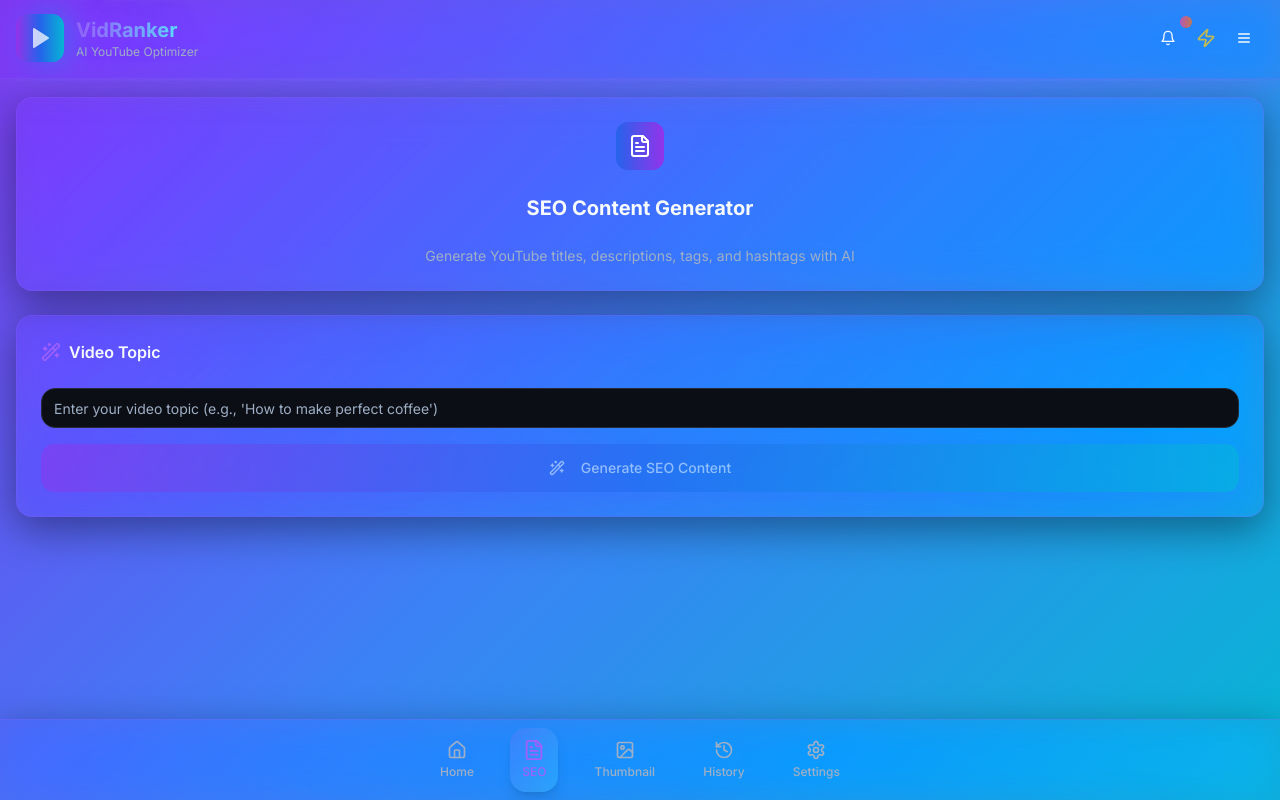
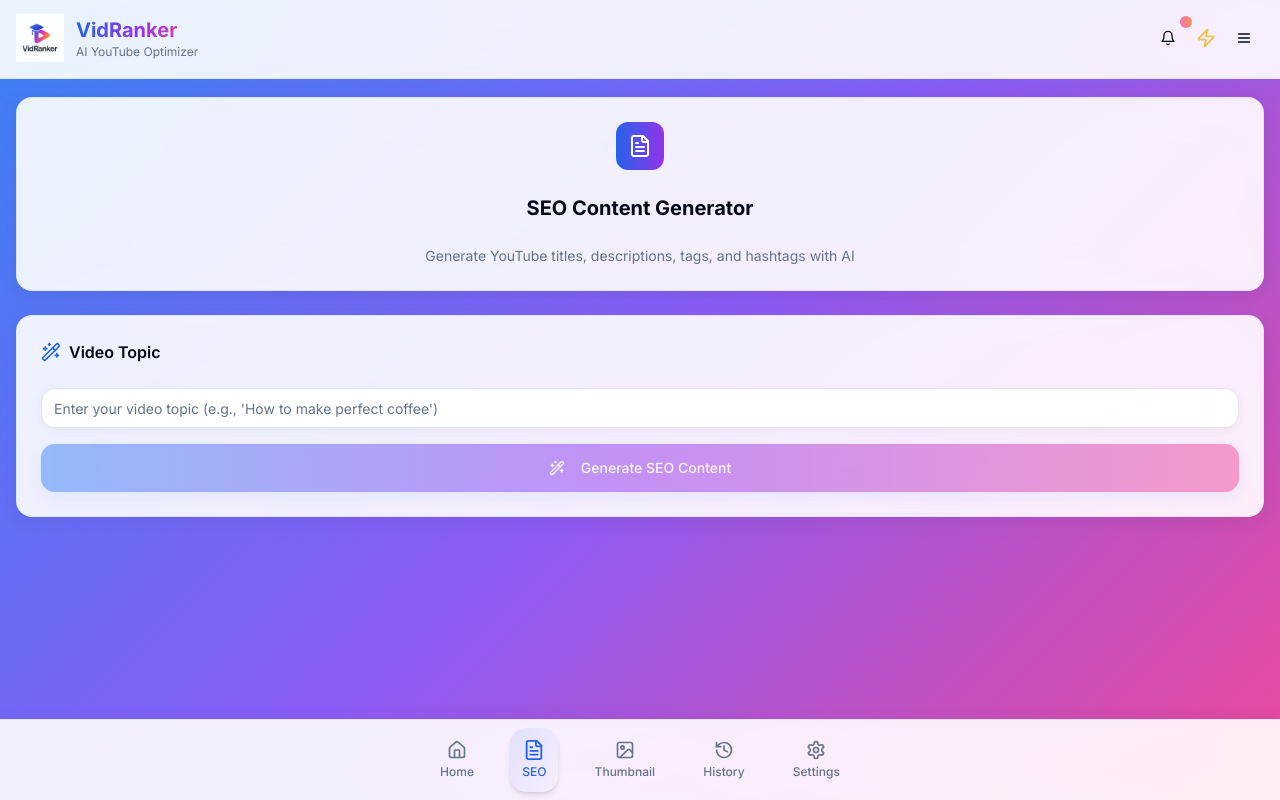
Before and after one commit to tagdedheeraj/vidranker-ai-boost, a React (Vite) app: page /seo in a window 1280 px wide. Built offline with nearby package versions, Linux system fonts and the light colour scheme.

Commit message:
Refactor: Update UI to white theme
Update UI to a white theme, changing text colors to black for better visibility. Also, update the app logo to match the new theme.

```diff
--- a/src/components/Header.tsx
+++ b/src/components/Header.tsx
@@ -9,13 +9,14 @@ export const Header = () => {
         {/* Logo and Brand */}
         <div className="flex items-center space-x-3">
           <div className="relative">
-            <div className="absolute inset-0 bg-gradient-to-r from-purple-600 via-blue-600 to-cyan-500 rounded-xl blur-lg opacity-75 animate-pulse-glow"></div>
-            <div className="relative bg-gradient-to-r from-purple-600 via-blue-600 to-cyan-500 p-3 rounded-xl">
-              <Play className="h-6 w-6 text-white fill-current animate-pulse" />
-            </div>
+            <img
+              src="/lovable-uploads/1b7a1b5f-fad1-4dde-9c65-82b6cdb979ff.png"
+              alt="VidRanker Logo"
+              className="h-12 w-12 object-contain"
+            />
           </div>
           <div>
-            <h1 className="text-xl font-bold text-glow bg-gradient-to-r from-primary to-accent bg-clip-text text-transparent">
+            <h1 className="text-xl font-bold bg-gradient-to-r from-blue-600 via-purple-600 to-pink-500 bg-clip-text text-transparent">
               VidRanker
             </h1>
             <p className="text-xs text-muted-foreground">AI YouTube Optimizer</p>
@@ -25,14 +26,14 @@ export const Header = () => {
         {/* Action Buttons */}
         <div className="flex items-center space-x-2">
           <Button variant="ghost" size="sm" className="relative">
-            <Bell className="h-5 w-5" />
+            <Bell className="h-5 w-5 text-foreground" />
             <span className="absolute -top-1 -right-1 w-3 h-3 bg-gradient-to-r from-pink-500 to-orange-500 rounded-full animate-pulse"></span>
           </Button>
 
-          <Zap className="h-5 w-5 text-yellow-400 animate-pulse" />
+          <Zap className="h-5 w-5 text-yellow-500 animate-pulse" />
 
           <Button variant="ghost" size="sm">
-            <Menu className="h-5 w-5" />
+            <Menu className="h-5 w-5 text-foreground" />
           </Button>
         </div>
       </div>
--- a/src/index.css
+++ b/src/index.css
@@ -3,94 +3,90 @@
 @tailwind components;
 @tailwind utilities;
 
-/* VidRanker Design System - Enhanced Professional YouTube Creator Tool */
+/* VidRanker Design System - Clean White Theme */
 
 @layer base {
   :root {
-    /* Enhanced Brand Colors - Modern & Vibrant */
-    --background: 220 30% 6%;
-    --foreground: 210 50% 98%;
+    /* Light Theme Colors */
+    --background: 0 0% 100%;
+    --foreground: 222.2 84% 4.9%;
 
     /* Card & Surface Colors */
-    --card: 220 28% 8%;
-    --card-foreground: 210 50% 98%;
+    --card: 0 0% 100%;
+    --card-foreground: 222.2 84% 4.9%;
 
-    --popover: 220 28% 8%;
-    --popover-foreground: 210 50% 98%;
+    --popover: 0 0% 100%;
+    --popover-foreground: 222.2 84% 4.9%;
 
-    /* Primary Brand - Vibrant Purple to Blue Gradient */
-    --primary: 265 95% 68%;
-    --primary-foreground: 210 50% 98%;
+    /* Primary Brand - Vibrant Blue to Purple Gradient */
+    --primary: 221.2 83.2% 53.3%;
+    --primary-foreground: 210 40% 98%;
 
     /* Secondary - Electric Blue */
-    --secondary: 200 100% 60%;
-    --secondary-foreground: 210 50% 98%;
+    --secondary: 210 40% 96%;
+    --secondary-foreground: 222.2 84% 4.9%;
 
-    /* Accent - Cyan */
-    --accent: 180 100% 65%;
-    --accent-foreground: 220 30% 6%;
+    /* Accent - Light Blue */
+    --accent: 210 40% 96%;
+    --accent-foreground: 222.2 84% 4.9%;
 
-    --muted: 220 20% 15%;
-    --muted-foreground: 215 25% 70%;
+    --muted: 210 40% 96%;
+    --muted-foreground: 215.4 16.3% 46.9%;
 
-    --destructive: 0 85% 65%;
-    --destructive-foreground: 210 50% 98%;
+    --destructive: 0 84.2% 60.2%;
+    --destructive-foreground: 210 40% 98%;
 
-    --border: 220 20% 18%;
-    --input: 220 20% 18%;
-    --ring: 265 95% 68%;
+    --border: 214.3 31.8% 91.4%;
+    --input: 214.3 31.8% 91.4%;
+    --ring: 221.2 83.2% 53.3%;
 
     /* Enhanced VidRanker Custom Tokens */
-    --gradient-primary: linear-gradient(135deg, #7c3aed 0%, #3b82f6 50%, #06b6d4 100%);
-    --gradient-secondary: linear-gradient(135deg, #ec4899 0%, #8b5cf6 50%, #3b82f6 100%);
-    --gradient-accent: linear-gradient(135deg, #06b6d4 0%, #0ea5e9 50%, #3b82f6 100%);
+    --gradient-primary: linear-gradient(135deg, #3b82f6 0%, #8b5cf6 50%, #ec4899 100%);
+    --gradient-secondary: linear-gradient(135deg, #f3f4f6 0%, #ffffff 50%, #f9fafb 100%);
+    --gradient-accent: linear-gradient(135deg, #dbeafe 0%, #e0e7ff 50%, #f3e8ff 100%);
     --gradient-success: linear-gradient(135deg, #10b981 0%, #059669 100%);
 
-    /* Enhanced Glass Effects */
-    --glass-bg: rgba(124, 58, 237, 0.08);
-    --glass-border: rgba(139, 92, 246, 0.25);
-    --glass-hover: rgba(124, 58, 237, 0.15);
+    /* Light Glass Effects */
+    --glass-bg: rgba(255, 255, 255, 0.9);
+    --glass-border: rgba(59, 130, 246, 0.1);
+    --glass-hover: rgba(59, 130, 246, 0.05);
 
-    /* Enhanced Shadows */
-    --shadow-glow: 0 0 40px rgba(139, 92, 246, 0.4);
-    --shadow-card: 0 12px 40px rgba(0, 0, 0, 0.4);
-    --shadow-button: 0 8px 25px rgba(124, 58, 237, 0.3);
+    /* Light Shadows */
+    --shadow-glow: 0 0 25px rgba(59, 130, 246, 0.15);
+    --shadow-card: 0 4px 20px rgba(0, 0, 0, 0.08);
+    --shadow-button: 0 4px 15px rgba(59, 130, 246, 0.2);
 
     --radius: 1rem;
   }
 
-  .light {
-    --background: 210 20% 98%;
-    --foreground: 220 30% 8%;
+  .dark {
+    --background: 222.2 84% 4.9%;
+    --foreground: 210 40% 98%;
 
-    --card: 0 0% 100%;
-    --card-foreground: 220 30% 8%;
+    --card: 222.2 84% 4.9%;
+    --card-foreground: 210 40% 98%;
 
-    --popover: 0 0% 100%;
-    --popover-foreground: 220 30% 8%;
+    --popover: 222.2 84% 4.9%;
+    --popover-foreground: 210 40% 98%;
 
-    --primary: 265 95% 68%;
-    --primary-foreground: 210 50% 98%;
+    --primary: 217.2 91.2% 59.8%;
+    --primary-foreground: 222.2 84% 4.9%;
 
-    --secondary: 200 100% 60%;
-    --secondary-foreground: 210 50% 98%;
+    --secondary: 217.2 32.6% 17.5%;
+    --secondary-foreground: 210 40% 98%;
 
-    --accent: 180 100% 65%;
-    --accent-foreground: 220 30% 6%;
+    --accent: 217.2 32.6% 17.5%;
+    --accent-foreground: 210 40% 98%;
 
-    --muted: 210 20% 95%;
-    --muted-foreground: 215 25% 35%;
+    --muted: 217.2 32.6% 17.5%;
+    --muted-foreground: 215 20.2% 65.1%;
 
-    --destructive: 0 85% 65%;
-    --destructive-foreground: 210 50% 98%;
+    --destructive: 0 62.8% 30.6%;
+    --destructive-foreground: 210 40% 98%;
 
-    --border: 214 32% 91%;
-    --input: 214 32% 91%;
-    --ring: 265 95% 68%;
-
-    --glass-bg: rgba(255, 255, 255, 0.15);
-    --glass-border: rgba(139, 92, 246, 0.2);
-    --glass-hover: rgba(255, 255, 255, 0.25);
+    --border: 217.2 32.6% 17.5%;
+    --input: 217.2 32.6% 17.5%;
+    --ring: 224.3 76.3% 94.1%;
   }
 }
 
@@ -101,7 +97,7 @@
 
   body {
     @apply bg-background text-foreground font-sans antialiased;
-    background: var(--gradient-primary);
+    background: linear-gradient(135deg, #ffffff 0%, #f8fafc 50%, #f1f5f9 100%);
     min-height: 100vh;
     font-feature-settings: "liga" 1, "kern" 1;
   }
@@ -129,11 +125,12 @@
     backdrop-filter: blur(12px) saturate(1.2);
     border: 1px solid var(--glass-border);
     transition: all 0.3s ease;
+    box-shadow: 0 2px 10px rgba(0, 0, 0, 0.05);
   }
 
   .glass:hover {
     background: var(--glass-hover);
-    border-color: hsl(var(--primary) / 0.4);
+    border-color: hsl(var(--primary) / 0.2);
   }
 
   .glass-card {
@@ -155,7 +152,7 @@
   }
 
   .text-glow {
-    text-shadow: 0 0 25px rgba(139, 92, 246, 0.6);
+    text-shadow: 0 0 15px rgba(59, 130, 246, 0.3);
   }
 
   /* Enhanced Animations */
@@ -165,8 +162,8 @@
   }
 
   @keyframes pulse-glow {
-    0%, 100% { box-shadow: 0 0 25px rgba(139, 92, 246, 0.4); }
-    50% { box-shadow: 0 0 50px rgba(139, 92, 246, 0.8); }
+    0%, 100% { box-shadow: 0 0 15px rgba(59, 130, 246, 0.2); }
+    50% { box-shadow: 0 0 30px rgba(59, 130, 246, 0.4); }
   }
 
   @keyframes slide-in {
@@ -213,19 +210,19 @@
   }
 
   ::-webkit-scrollbar-thumb {
-    background: linear-gradient(135deg, rgba(139, 92, 246, 0.4), rgba(59, 130, 246, 0.4));
+    background: linear-gradient(135deg, rgba(59, 130, 246, 0.3), rgba(139, 92, 246, 0.3));
     border-radius: 4px;
   }
 
   ::-webkit-scrollbar-thumb:hover {
-    background: linear-gradient(135deg, rgba(139, 92, 246, 0.6), rgba(59, 130, 246, 0.6));
+    background: linear-gradient(135deg, rgba(59, 130, 246, 0.5), rgba(139, 92, 246, 0.5));
   }
 }
 
 /* Enhanced Component Variants */
 @layer components {
   .btn-hero {
-    @apply bg-gradient-to-r from-purple-600 via-blue-600 to-cyan-500 text-white font-bold px-8 py-4 rounded-2xl shadow-button hover:shadow-glow transform hover:scale-105 transition-all duration-300 touch-target relative overflow-hidden;
+    @apply bg-gradient-to-r from-blue-500 via-purple-600 to-pink-500 text-white font-bold px-8 py-4 rounded-2xl shadow-button hover:shadow-glow transform hover:scale-105 transition-all duration-300 touch-target relative overflow-hidden;
   }
 
   .btn-hero::before {
@@ -244,7 +241,7 @@
   }
 
   .btn-secondary {
-    @apply glass text-foreground font-semibold px-6 py-3 rounded-xl hover:bg-primary/20 hover:text-primary transition-all duration-300 touch-target border-2 border-transparent hover:border-primary/30;
+    @apply glass text-foreground font-semibold px-6 py-3 rounded-xl hover:bg-primary/10 hover:text-primary transition-all duration-300 touch-target border-2 border-transparent hover:border-primary/20;
   }
 
   .card-glass {
@@ -252,7 +249,7 @@
   }
 
   .input-glass {
-    @apply glass bg-background/30 border-2 border-glass-border rounded-xl px-6 py-4 focus:border-primary focus:ring-4 focus:ring-primary/20 transition-all duration-300 placeholder:text-muted-foreground/60;
+    @apply glass bg-background/50 border-2 border-glass-border rounded-xl px-6 py-4 focus:border-primary focus:ring-4 focus:ring-primary/10 transition-all duration-300 placeholder:text-muted-foreground/60;
   }
 
   .nav-item {
@@ -260,7 +257,7 @@
   }
 
   .nav-item.active {
-    @apply text-primary bg-gradient-to-br from-primary/20 to-accent/20 shadow-lg;
+    @apply text-primary bg-gradient-to-br from-primary/10 to-accent/10 shadow-md;
   }
 
   .nav-item.active::before {
```
Also changed, not shown: public/lovable-uploads/1b7a1b5f-fad1-4dde-9c65-82b6cdb979ff.png (added).
